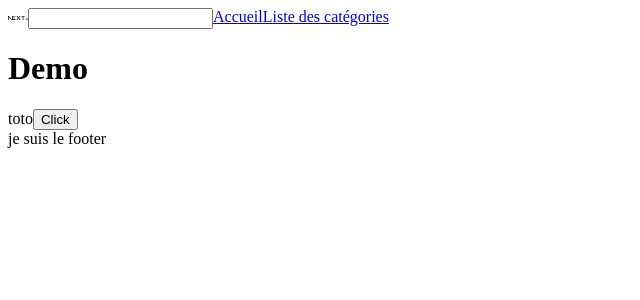
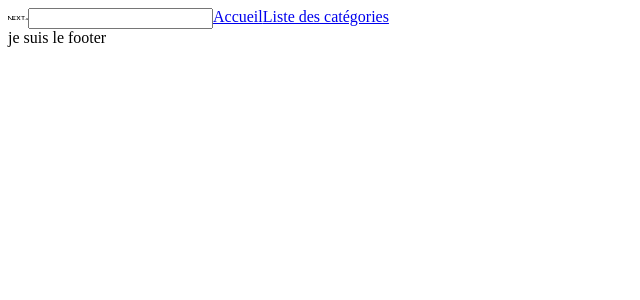
Before and after one commit to delbaze/the-good-corner-1123, a Next.js app in the folder frontend/: page /categories/list in a window 1280 px wide. Shown: the top 300 px of the page, without its empty margins (0-640 px from the left). Built offline with nearby package versions, Linux system fonts and the light colour scheme.

Commit message:
exercice

```diff
--- a/frontend/src/pages/categories/list.tsx
+++ b/frontend/src/pages/categories/list.tsx
@@ -1,21 +1,8 @@
-import { useState } from "react";
 
 function ListCategories() {
-  //   let maVariable = "toto";
-  const [maVariable, setMaVariable] = useState<string>("toto"); //hook puisqu'il commence par use
 
-  const handleClick = (e: React.MouseEvent<HTMLButtonElement>) => {
-    // maVariable = "tata";
-    setMaVariable("tata");
-  };
-  return (
-    <div>
-      <h1>Demo</h1>
-      {maVariable}
-      {/* <button onClick={(e) => handleClick(e)}>Click</button> */}
-      <button onClick={handleClick}>Click</button>
-    </div>
-  );
+
+  return <div></div>;
 }
 
 export default ListCategories;
```
Also changed, not shown: 2 other files (tests, documents, lock files or other folders).
